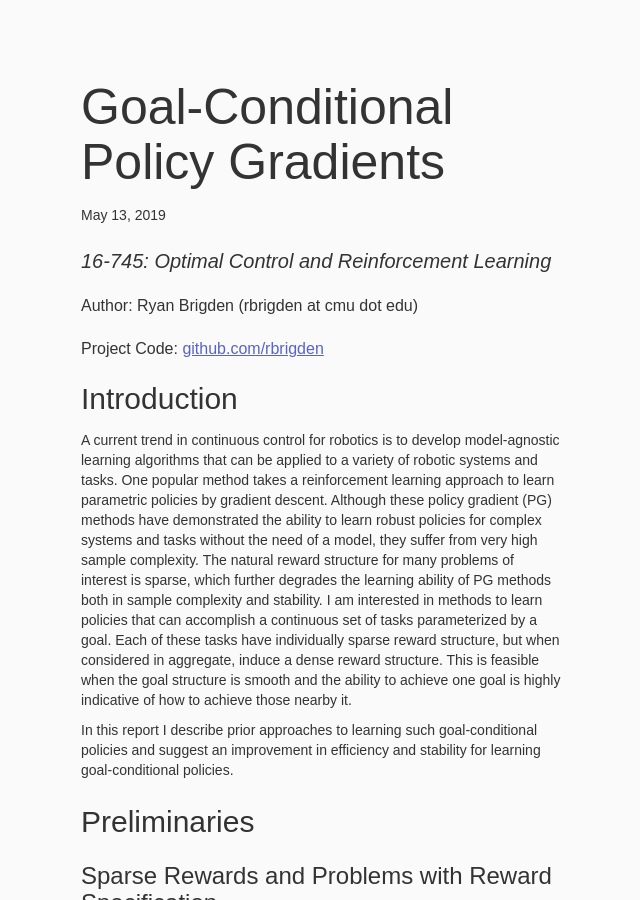
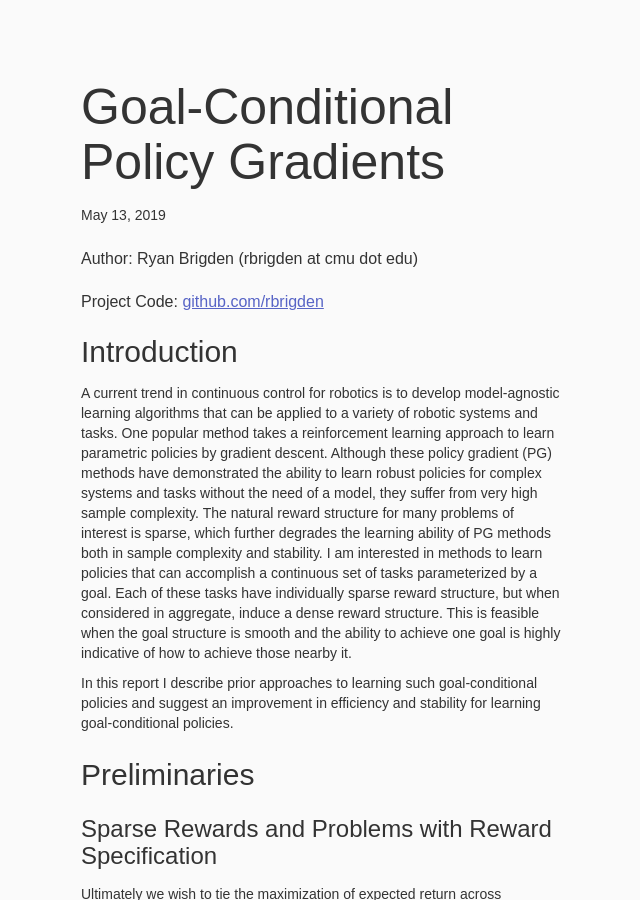
Before and after one commit to rbrigden/rbrigden.github.io, a Jekyll site: the page built from _posts/2019-05-13-multi-goal.md, in a window 1280 px wide and 900 px high. Shown: the whole window, without its empty margins (319-959 px from the left). Built offline with Jekyll 4.4.1, drawn with Linux system fonts in a browser that asks for light colours; formulas are drawn with MathJax 3.

Commit message:
Update 2019-05-13-multi-goal.md

```diff
--- a/_posts/2019-05-13-multi-goal.md
+++ b/_posts/2019-05-13-multi-goal.md
@@ -2,8 +2,6 @@
 layout: post
 title:  "Goal-Conditional Policy Gradients"
 ---
-
-##### _16-745: Optimal Control and Reinforcement Learning_
 
 ###### Author: Ryan Brigden (rbrigden at cmu dot edu)
 ###### Project Code: [github.com/rbrigden](https://github.com/rbrigden/multi-goal)
```
